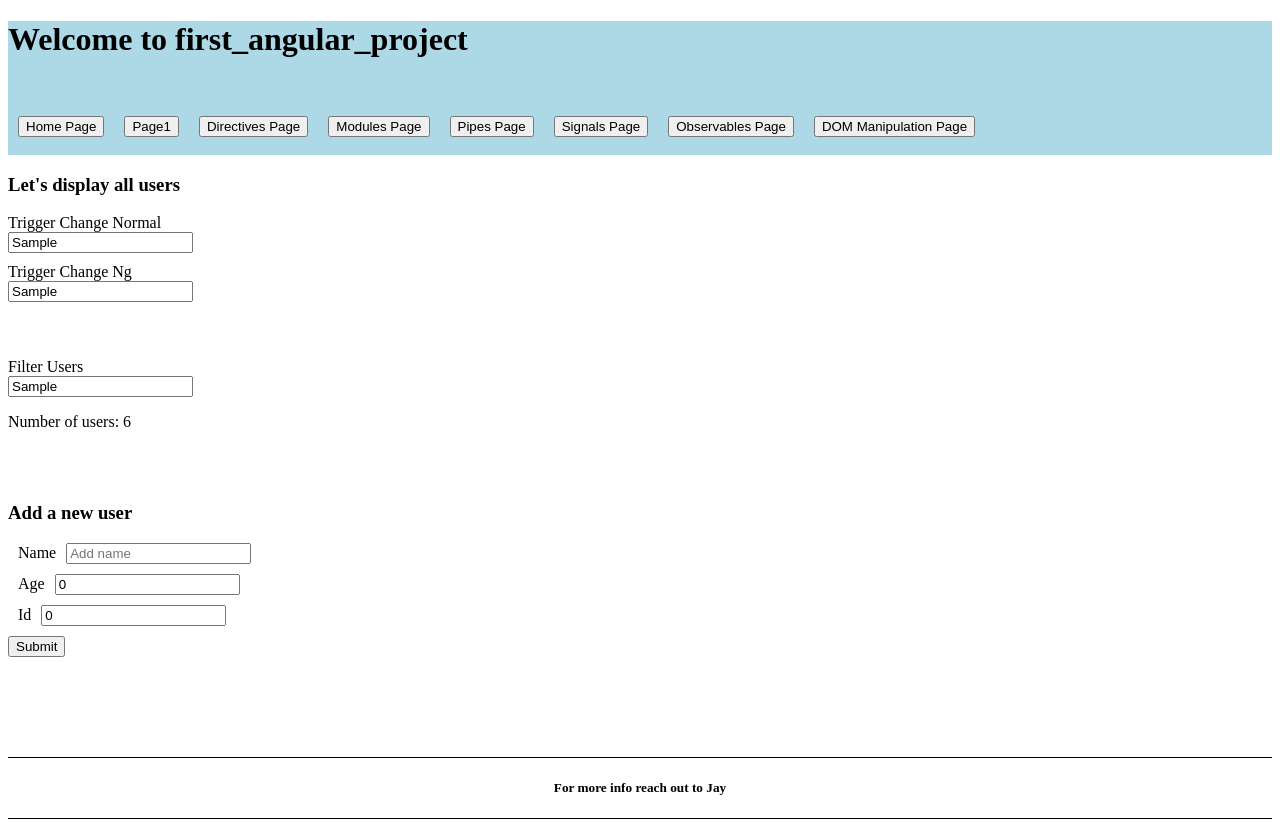
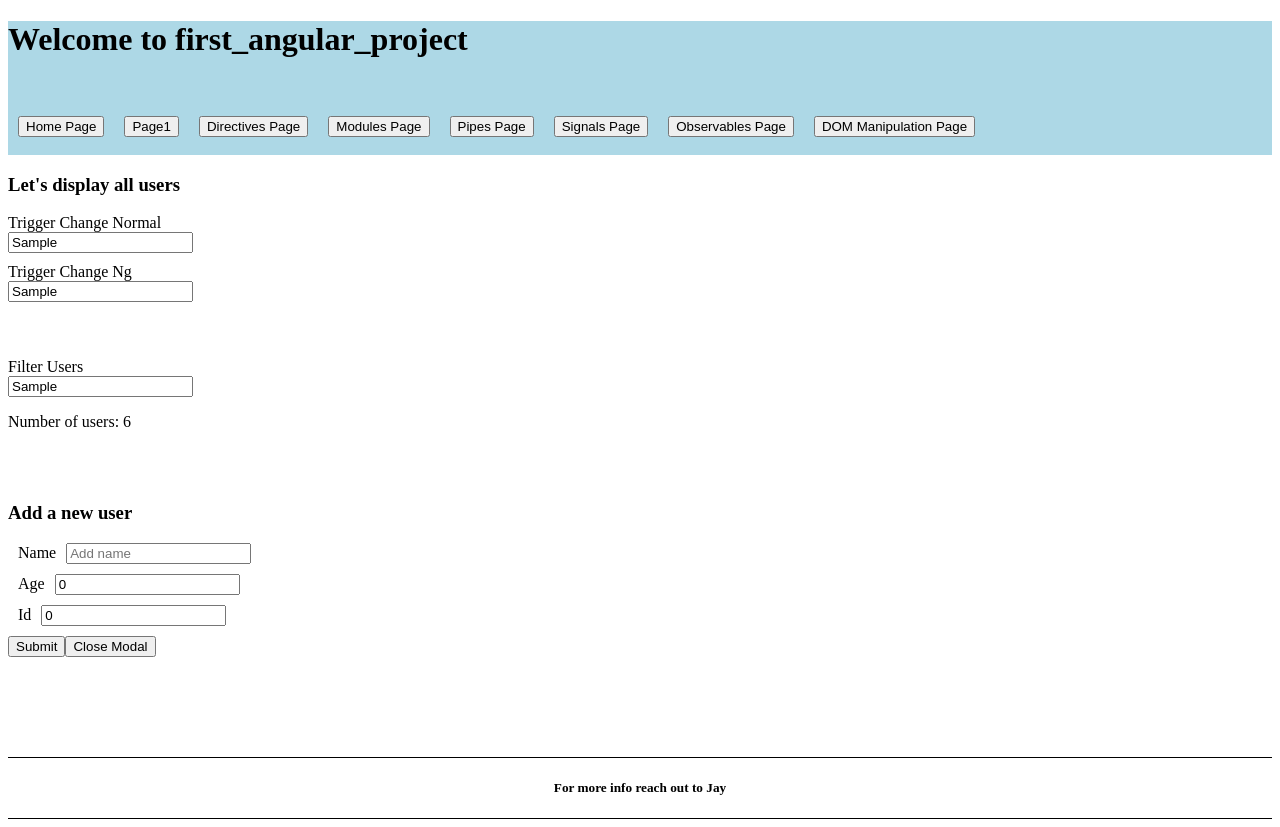
Before and after one commit to JTCollins33/first_angular_project, an Angular app: page /1 in a window 1280 px wide. Both pictures are taken after typing "Sample", "Sample", "Sample" into the empty fields and a click on the button "Add New User". Built offline with nearby package versions, Linux system fonts and the light colour scheme.

Commit message:
fixed add users logic

```diff
--- a/src/app/add-user/add-user.component.html
+++ b/src/app/add-user/add-user.component.html
@@ -14,4 +14,5 @@
     </div>
 
     <button (click)="addNewUser()">Submit</button>
+    <button (click)="closeAddUserModal()">Close Modal</button>
 </form>
--- a/src/app/add-user/add-user.component.ts
+++ b/src/app/add-user/add-user.component.ts
@@ -1,6 +1,8 @@
-import { Component, inject, Input, input, signal } from '@angular/core';
+import { Component, inject, Input, input, signal, WritableSignal } from '@angular/core';
 import { FormsModule } from '@angular/forms';
 import { UserServiceService } from '../services/user-service.service';
+import { User } from '../model/user.type';
+
 
 @Component({
   selector: 'app-add-user',
@@ -9,8 +11,8 @@ import { UserServiceService } from '../services/user-service.service';
   styleUrl: './add-user.component.scss'
 })
 export class AddUserComponent {
-  @Input() openModal = true;
-  // openModal = input(true);
+  @Input() openModal!: WritableSignal<boolean>;
+  @Input() userList!: WritableSignal<User[]>;
   userService = inject(UserServiceService);
   newUserName = "";
   newUserAge = 0;
@@ -18,14 +20,18 @@ export class AddUserComponent {
 
   addNewUser(){
     if(this.newUserAge!==0 && this.newUserId!==0 && this.newUserName!==""){
-      this.userService.addUser(this.newUserId, this.newUserName, this.newUserAge);
+      this.userService.addUser(this.newUserId, this.newUserName, this.newUserAge, this.userList);
 
       this.newUserAge=0;
       this.newUserName="";
       this.newUserId=0;
-      this.openModal = !this.openModal;
+      this.openModal.set(!this.openModal());
     } else{
       window.alert("Please enter valid values for all the fields")
     }
   }
+
+  closeAddUserModal(){
+    this.openModal.set(false)
+  }
 }
--- a/src/app/page1/page1.component.html
+++ b/src/app/page1/page1.component.html
@@ -41,7 +41,7 @@
 <br/><br/>
 
 @if(addNewUserFlag()){
-    <app-add-user [openModal]="addNewUserFlag()"/>
+    <app-add-user [openModal]="addNewUserFlag()" [userList]="userList"/>
 }
 @else {
     <button (click)="toggleAddNewUserFlag()">Add New User</button>
--- a/src/app/services/user-service.service.ts
+++ b/src/app/services/user-service.service.ts
@@ -46,13 +46,12 @@ export class UserServiceService {
     userListSignal.update(users => users.filter(user => user.id !== userId))
   }
 
-  addUser(userId: number, userName: string, userAge: number){
+  addUser(userId: number, userName: string, userAge: number, userListSignal: WritableSignal<User[]>){
     const newUser = {
       id: userId,
       name: userName,
       age: userAge
     }
-
-    this.userList.push(newUser);
+    userListSignal.update(users => [...users, newUser])
   }
 }
```
